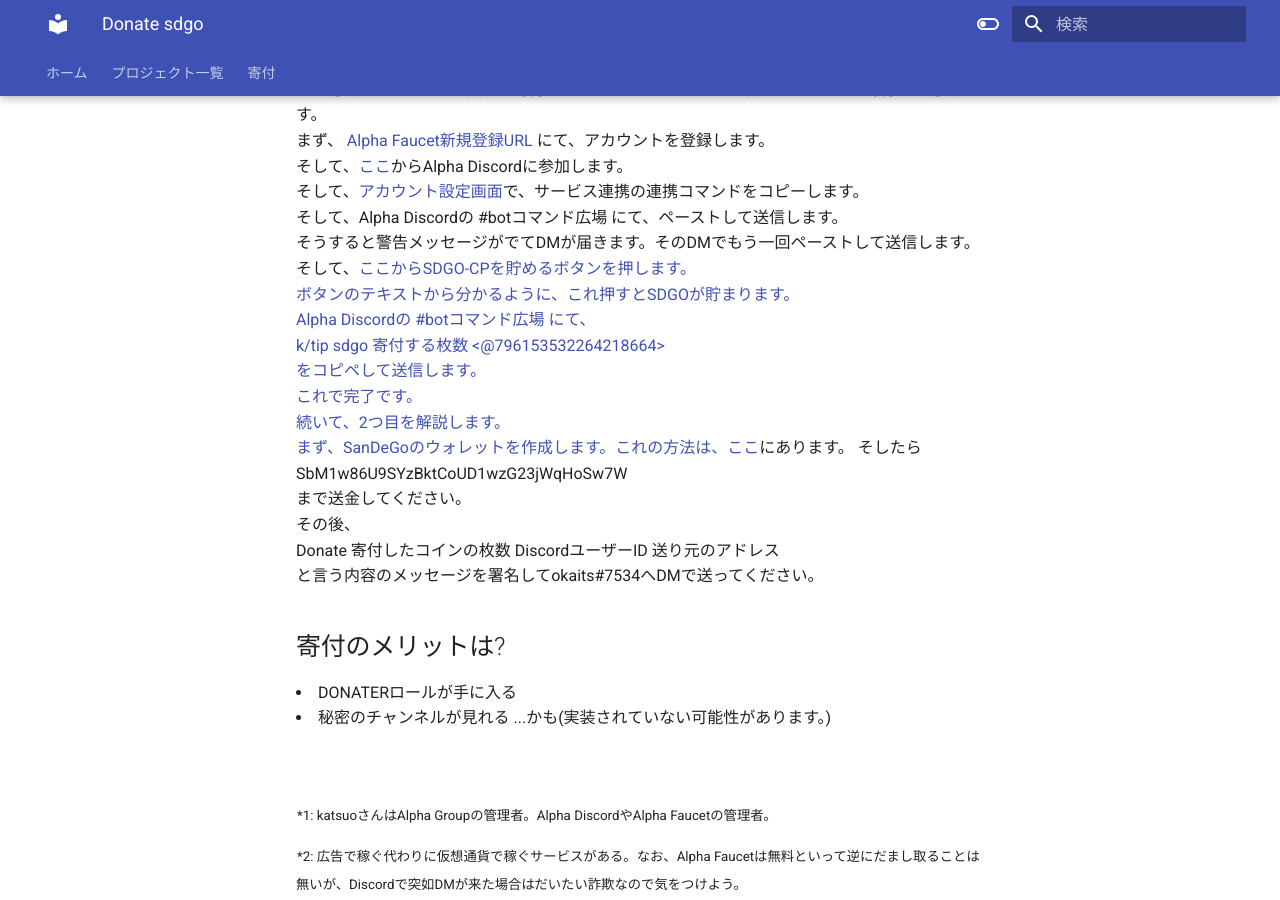
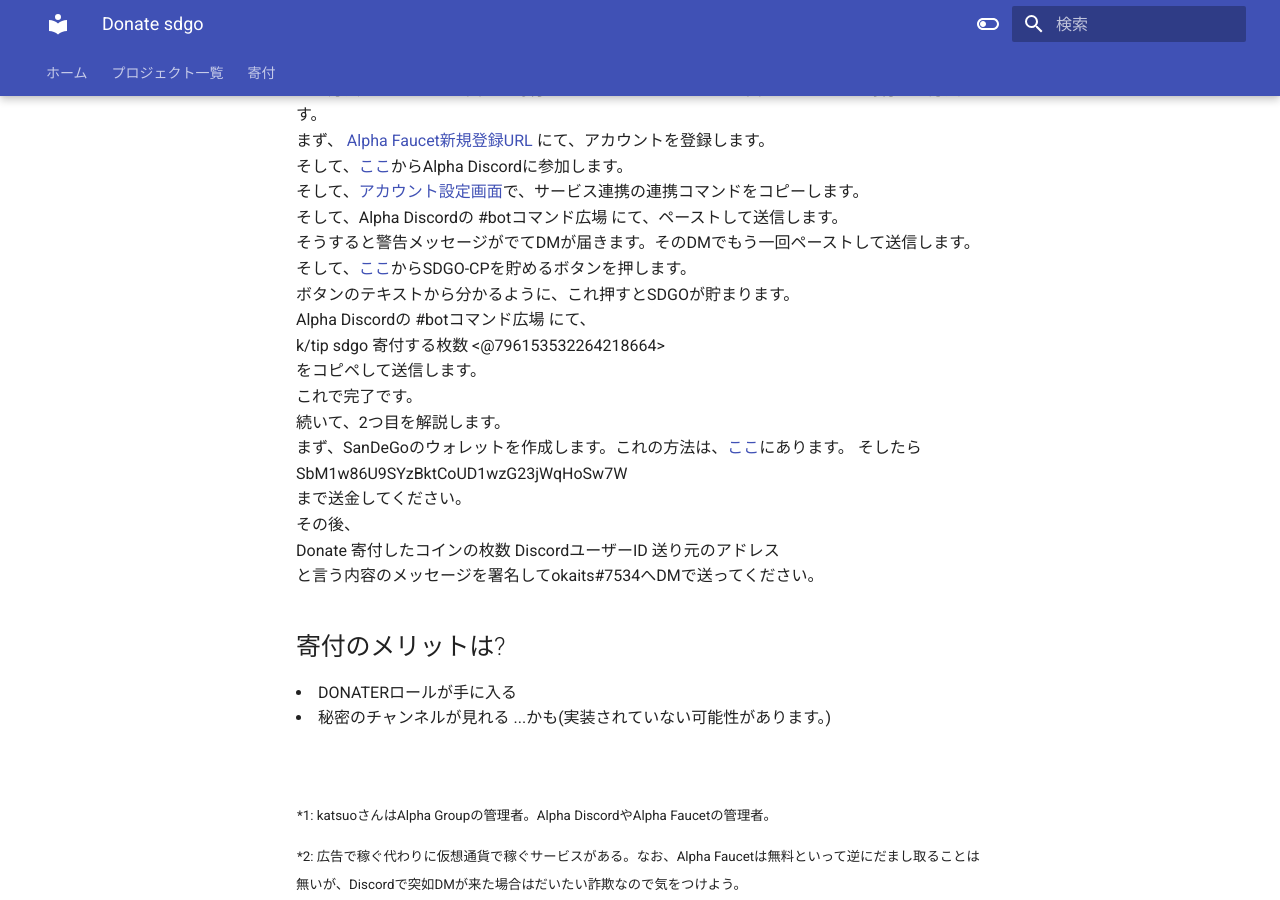
Before and after one commit to linuxcodevserver/linuxcodevserver.github.io, an MkDocs documentation site: the page built from docs/donate-sdgo.md, in a window 1280 px wide and 900 px high, scrolled down 1285 px. Built offline with MkDocs 1.6.1 and Material for MkDocs 9.7.7, drawn with Linux system fonts in a browser that asks for light colours.

Commit message:
[fix] 不要なaタグ消去

```diff
--- a/docs/donate-sdgo.md
+++ b/docs/donate-sdgo.md
@@ -46,7 +46,7 @@
 そして、<a href="https://alpha.information-portal.net/account.php">アカウント設定画面</a>で、サービス連携の連携コマンドをコピーします。<br>
 そして、Alpha Discordの #botコマンド広場 にて、ペーストして送信します。<br>
 そうすると警告メッセージがでてDMが届きます。そのDMでもう一回ペーストして送信します。<br>
-そして、<a href="https://alpha.information-portal.net/coin.php?coin=sandego">ここ<a>からSDGO-CPを貯めるボタンを押します。<br>
+そして、<a href="https://alpha.information-portal.net/coin.php?coin=sandego">ここ</a>からSDGO-CPを貯めるボタンを押します。<br>
 ボタンのテキストから分かるように、これ押すとSDGOが貯まります。<br>
 Alpha Discordの #botコマンド広場 にて、<br>
 k/tip sdgo 寄付する枚数 <@796153532264218664><br>
```
